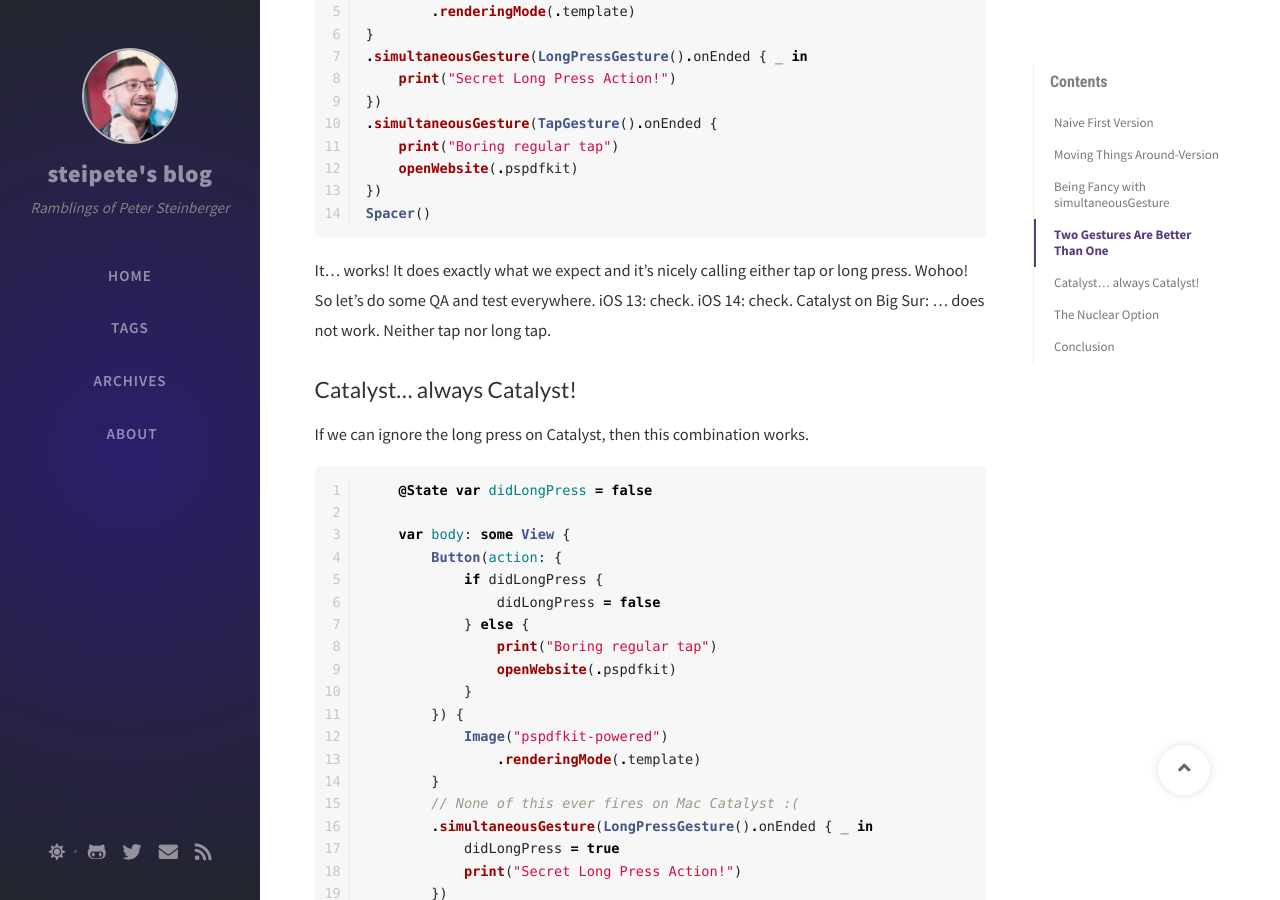
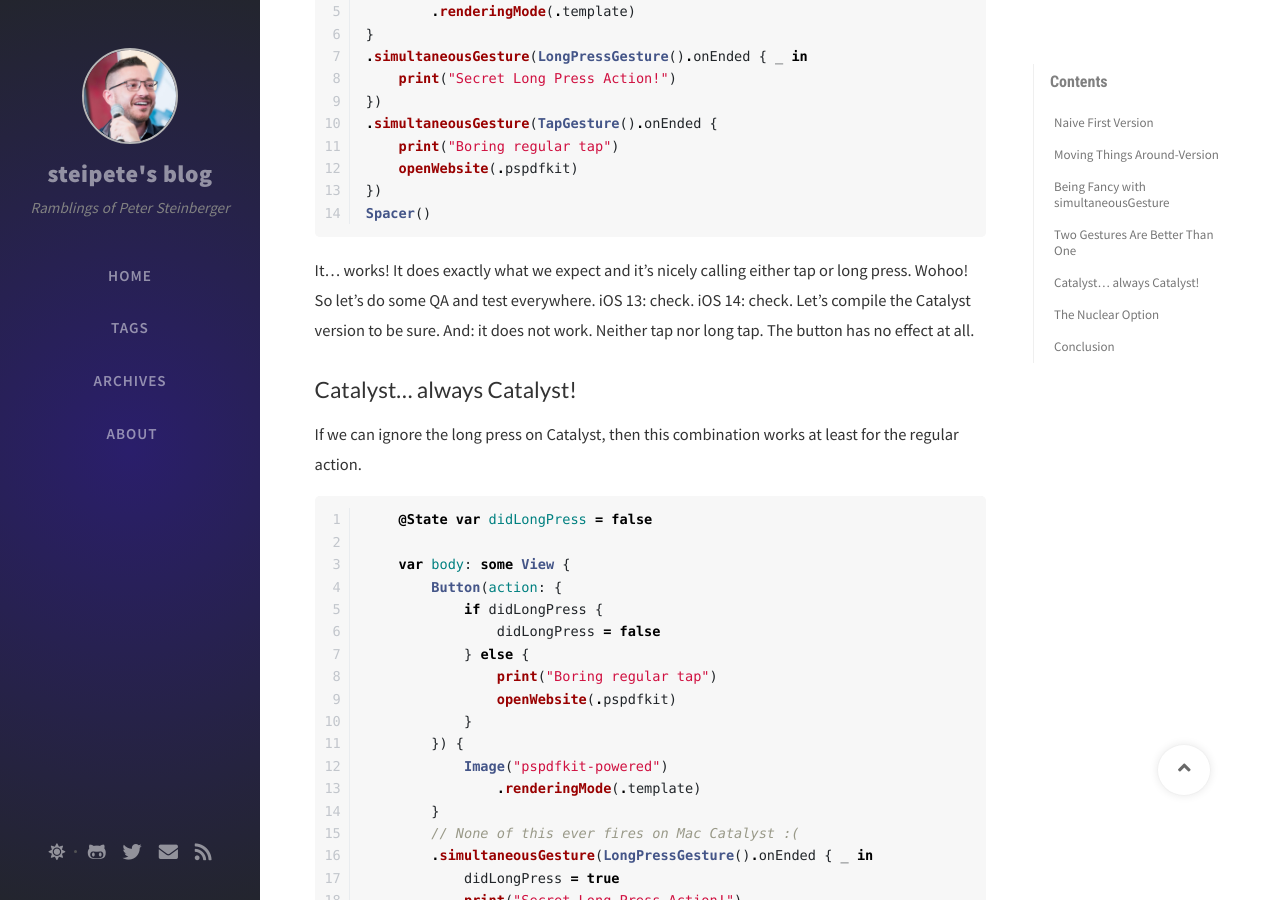
Before and after one commit to steipete/steipete.com, a Jekyll site: the page built from _posts/2021-01-27-supporting-both-tap-and-longpress-on-button-in-swiftui.md, in a window 1280 px wide and 900 px high, scrolled down 2073 px. Built offline with Jekyll 4.4.1, drawn with Linux system fonts in a browser that asks for light colours; nearby versions of some CDN libraries; comment, search, counter and statistics services are not loaded.

Commit message:
text tweaks

````diff
--- a/_posts/2021-01-27-supporting-both-tap-and-longpress-on-button-in-swiftui.md
+++ b/_posts/2021-01-27-supporting-both-tap-and-longpress-on-button-in-swiftui.md
@@ -79,11 +79,11 @@
 Spacer()
 ```
 
-It… works! It does exactly what we expect and it's nicely calling either tap or long press. Wohoo! So let's do some QA and test everywhere. iOS 13: check. iOS 14: check. Catalyst on Big Sur: … does not work. Neither tap nor long tap.
+It… works! It does exactly what we expect and it's nicely calling either tap or long press. Wohoo! So let's do some QA and test everywhere. iOS 13: check. iOS 14: check. Let's compile the Catalyst version to be sure. And: it does not work. Neither tap nor long tap. The button has no effect at all.
 
 ## Catalyst… always Catalyst!
 
-If we can ignore the long press on Catalyst, then this combination works.
+If we can ignore the long press on Catalyst, then this combination works at least for the regular action.
 
 ```swift
     @State var didLongPress = false
````
